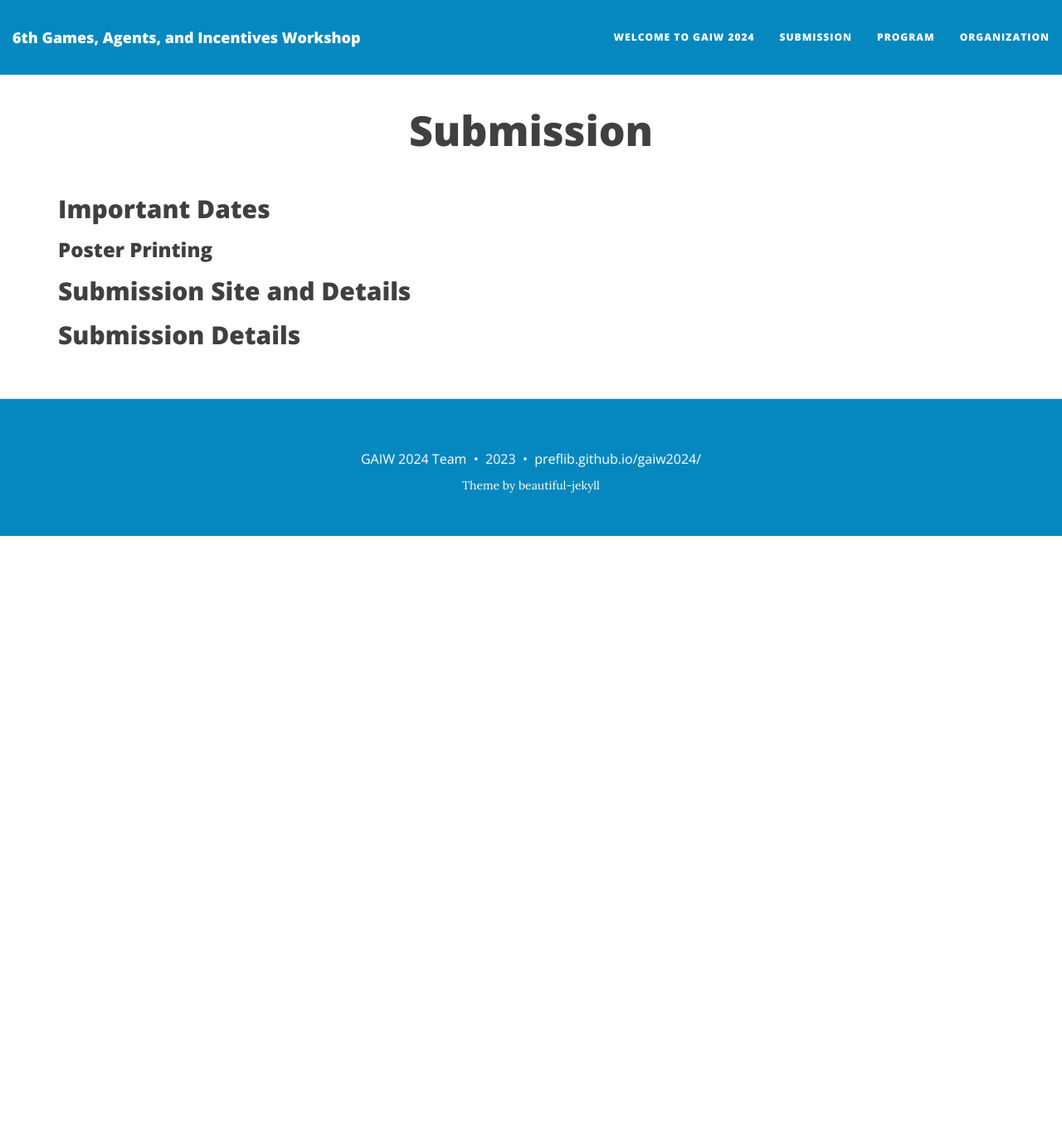
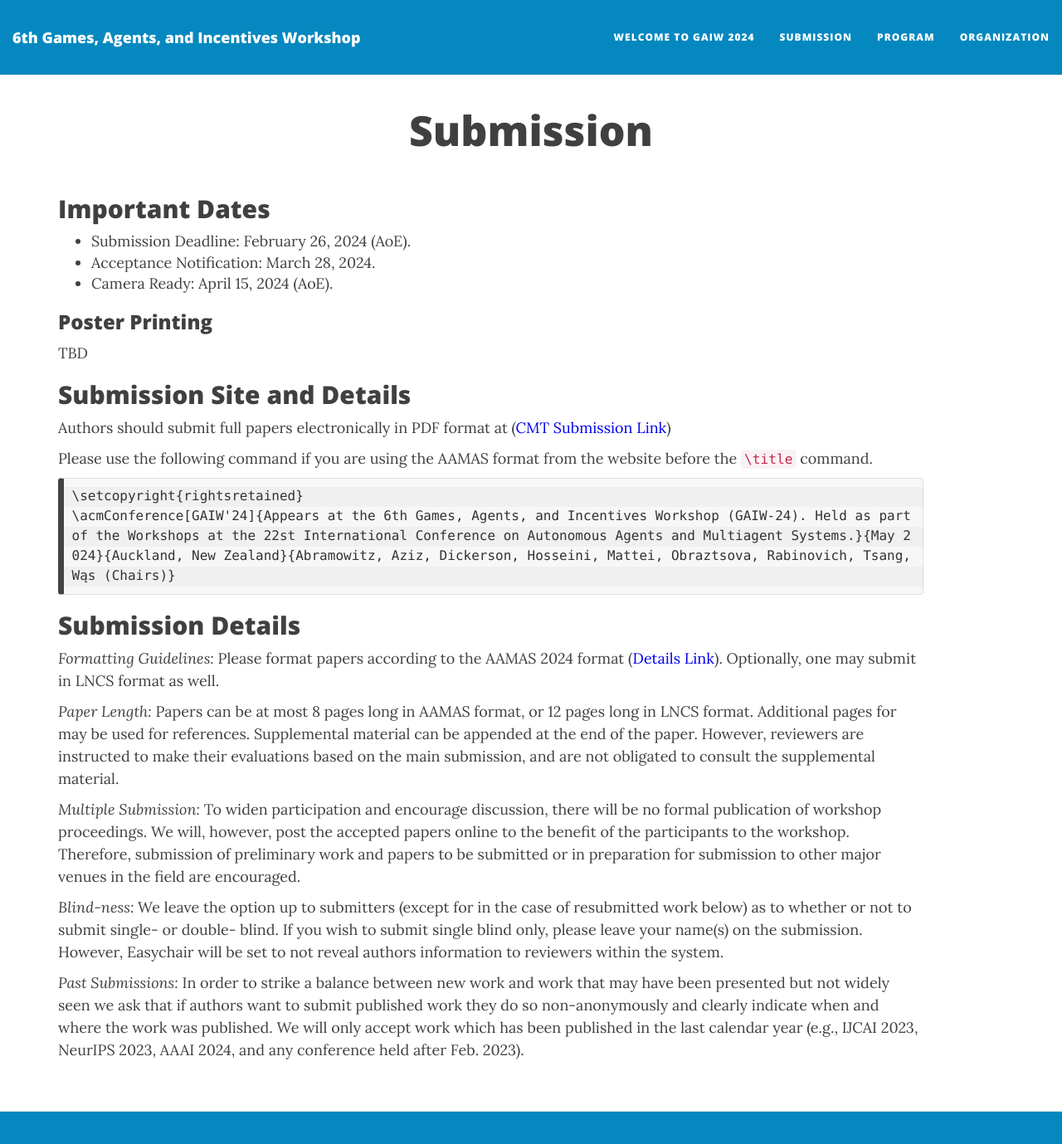
Before and after one commit to PrefLib/gaiw2024, a Jekyll site: the page built from submission.md, in a window 1280 px wide and 1400 px high. Shown: the top 1379 px of the window at 83% size. Built offline with Jekyll 4.4.1, drawn with Linux system fonts in a browser that asks for light colours; nearby versions of some CDN libraries.

Commit message:
Update submission.md

````diff
--- a/submission.md
+++ b/submission.md
@@ -5,6 +5,9 @@ published: true
 ---
 
 ## Important Dates
+* Submission Deadline: February 26, 2024 (AoE).
+* Acceptance Notification: March 28, 2024.
+* Camera Ready: April 15, 2024 (AoE).
 
 
 <!--
@@ -15,9 +18,25 @@ published: true
 -->
 
 ### Poster Printing
-
+TBD
 
 ## Submission Site and Details
+Authors should submit full papers electronically in PDF format at ([CMT Submission Link](https://cmt3.research.microsoft.com/GAIW2023))
 
+Please use the following command if you are using the AAMAS format from the website before the `\title` command.
+
+```
+\setcopyright{rightsretained}
+\acmConference[GAIW'24]{Appears at the 6th Games, Agents, and Incentives Workshop (GAIW-24). Held as part of the Workshops at the 22st International Conference on Autonomous Agents and Multiagent Systems.}{May 2024}{Auckland, New Zealand}{Abramowitz, Aziz, Dickerson, Hosseini, Mattei, Obraztsova, Rabinovich, Tsang, Wąs (Chairs)}
+```
 
 ## Submission Details
+*Formatting Guidelines:* Please format papers according to the AAMAS 2024 format ([Details Link](https://www.aamas2024-conference.auckland.ac.nz/calls/submission-instruction/)). Optionally, one may submit in LNCS format as well.
+
+*Paper Length:* Papers can be at most 8 pages long in AAMAS format, or 12 pages long in LNCS format. Additional pages for may be used for references. Supplemental material can be appended at the end of the paper. However, reviewers are instructed to make their evaluations based on the main submission, and are not obligated to consult the supplemental material.
+
+*Multiple Submission:* To widen participation and encourage discussion, there will be no formal publication of workshop proceedings. We will, however, post the accepted papers online to the benefit of the participants to the workshop. Therefore, submission of preliminary work and papers to be submitted or in preparation for submission to other major venues in the field are encouraged.
+
+*Blind-ness:* We leave the option up to submitters (except for in the case of resubmitted work below) as to whether or not to submit single- or double- blind. If you wish to submit single blind only, please leave your name(s) on the submission. However, Easychair will be set to not reveal authors information to reviewers within the system.
+
+*Past Submissions:* In order to strike a balance between new work and work that may have been presented but not widely seen we ask that if authors want to submit published work they do so non-anonymously and clearly indicate when and where the work was published. We will only accept work which has been published in the last calendar year (e.g., IJCAI 2023, NeurIPS 2023, AAAI 2024, and any conference held after Feb. 2023).
````
